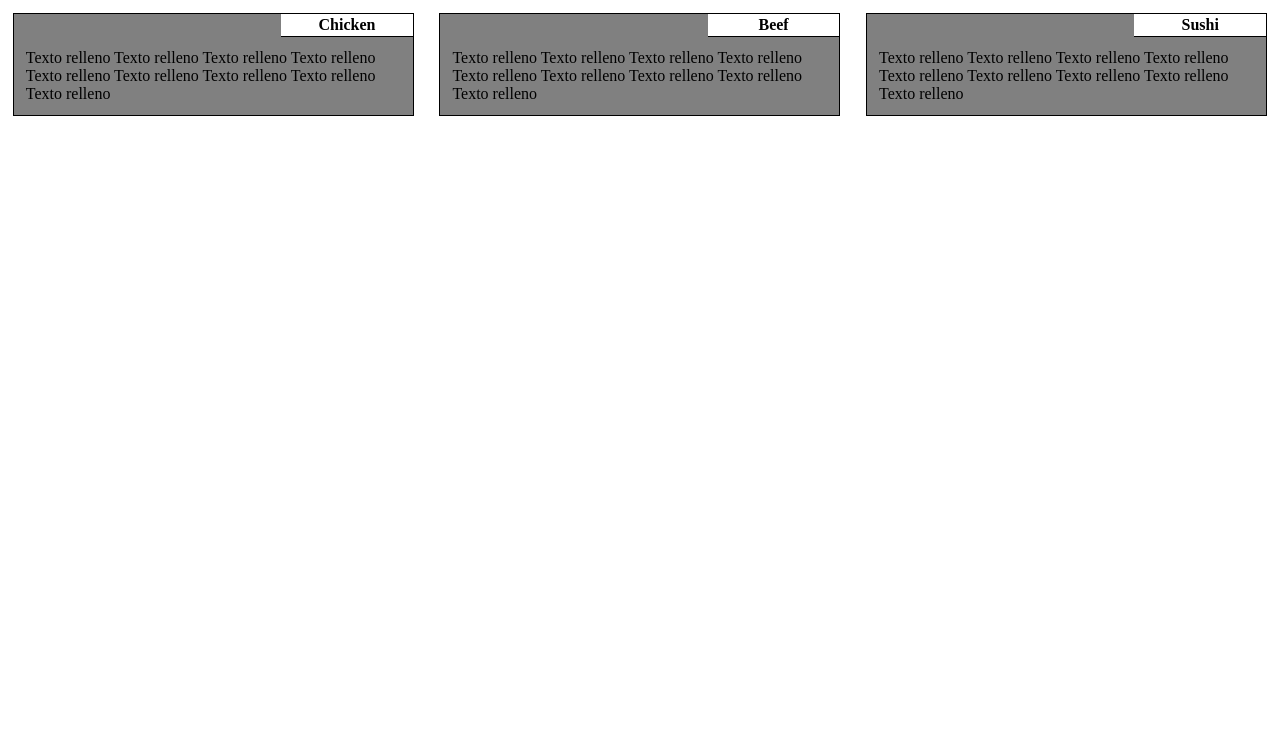
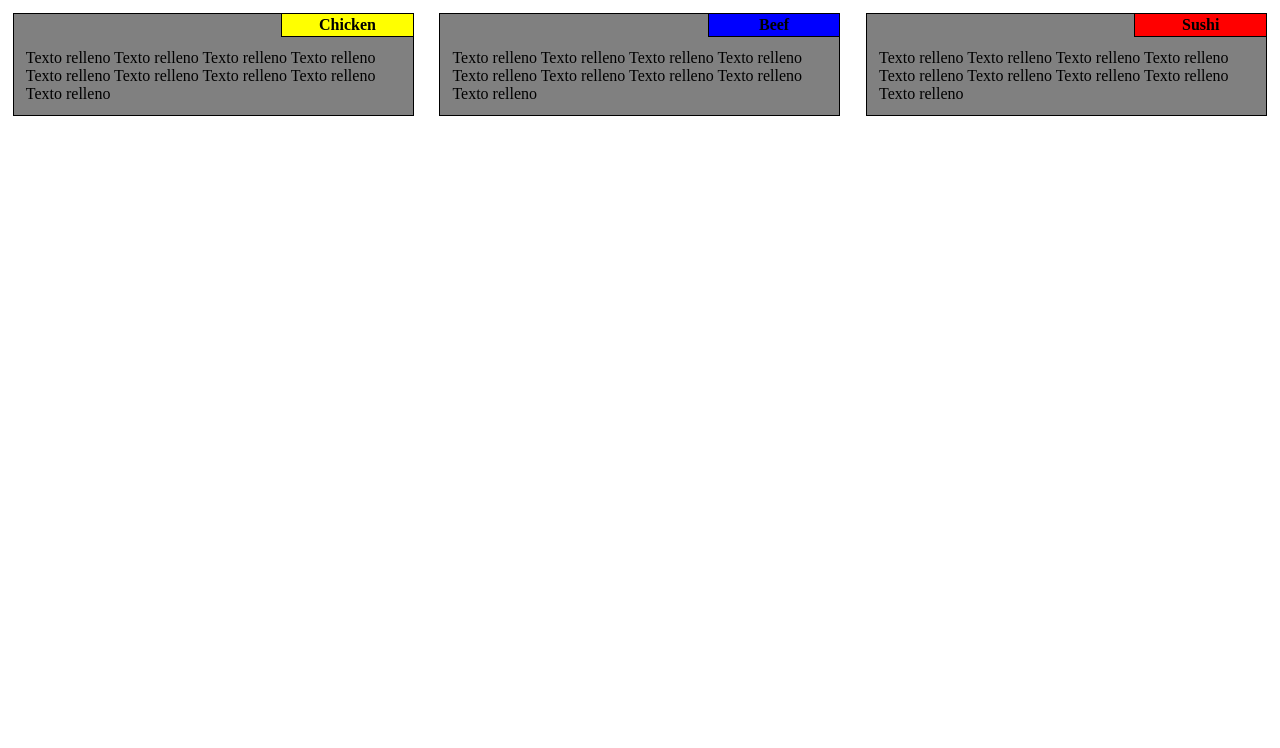
Before and after one commit to jefajardom/assignments, a plain HTML site: page module2-solution/index.html in a window 1280 px wide. Shown: the part 52-800 px from the top of the page. Drawn offline with Linux system fonts and the light colour scheme.

Commit message:
Assignment 2 added color in the titles

```diff
--- a/module2-solution/css/style.css
+++ b/module2-solution/css/style.css
@@ -24,7 +24,7 @@ h2{
 	float: right;
 	text-align: center;
 	border-bottom: 1px solid black;
-	background-color: white;
+	border-left: 1px solid black;
 	font-size: 100%;
 }
 
@@ -32,6 +32,16 @@ p{
 	padding: 3%;
 	overflow: auto;
 	clear:right;
+}
+
+#beef{
+	background-color: blue;
+}
+#sushi{
+	background-color: red;
+}
+#chicken{
+	background-color: yellow;
 }
 /*screen*/
 @media (min-width: 992px) {
--- a/module2-solution/index.html
+++ b/module2-solution/index.html
@@ -12,7 +12,7 @@
 <div class="row">
 	<div class="col-lg-4 col-md-6 col-sm-12">
 		<div class="box">
-			<h2>Chicken</h2>
+			<h2 id='chicken'>Chicken</h2>
 			<p>
 				Texto relleno Texto relleno Texto relleno
 				Texto relleno Texto relleno Texto relleno
@@ -22,7 +22,7 @@
 	</div>
 	<div class="col-lg-4 col-md-6 col-sm-12">
 		<div class="box">
-			<h2>Beef</h2>
+			<h2 id="beef">Beef</h2>
 			<p>
 				Texto relleno Texto relleno Texto relleno
 				Texto relleno Texto relleno Texto relleno
@@ -32,7 +32,7 @@
 	</div>
 	<div class="col-lg-4 col-md-12 col-sm-12">
 		<div class="box">
-			<h2>Sushi</h2>
+			<h2 id='sushi' >Sushi</h2>
 			<p>
 				Texto relleno Texto relleno Texto relleno
 				Texto relleno Texto relleno Texto relleno
```
